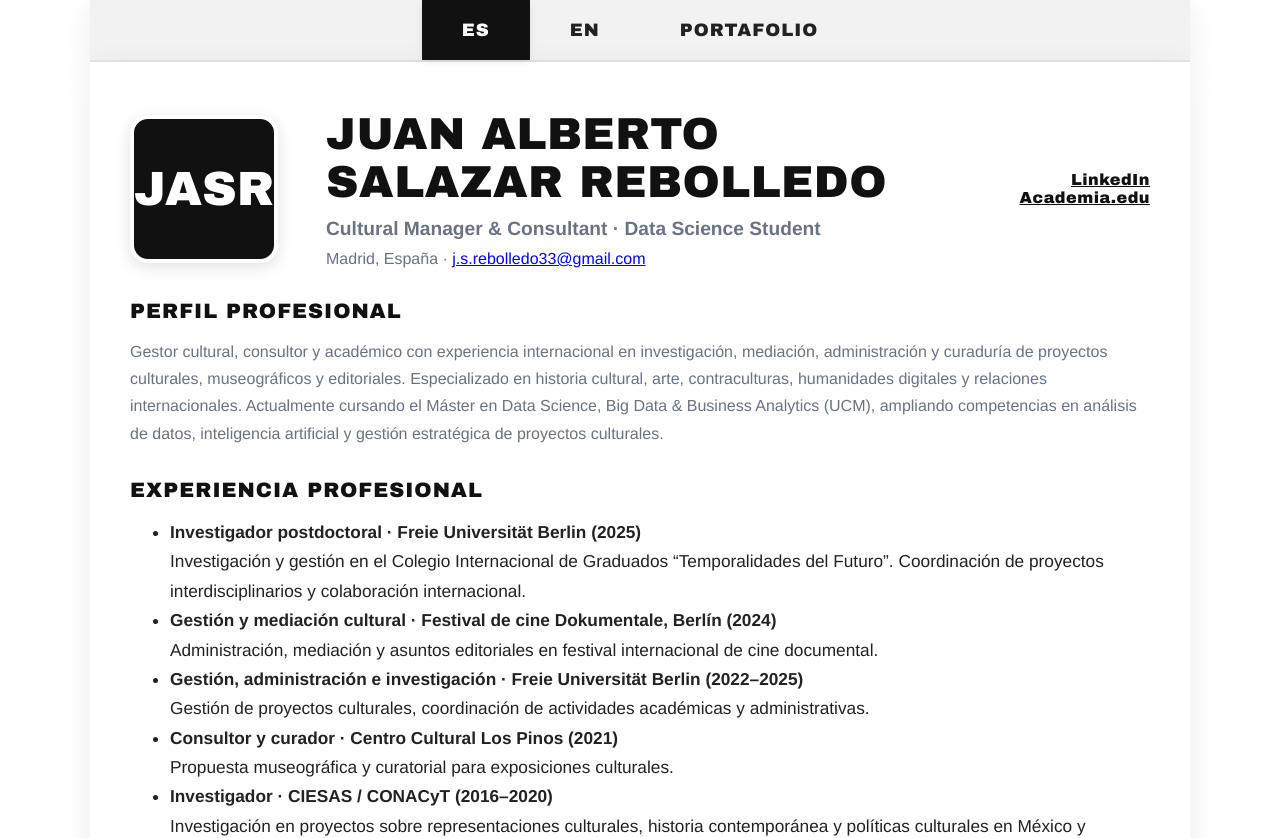
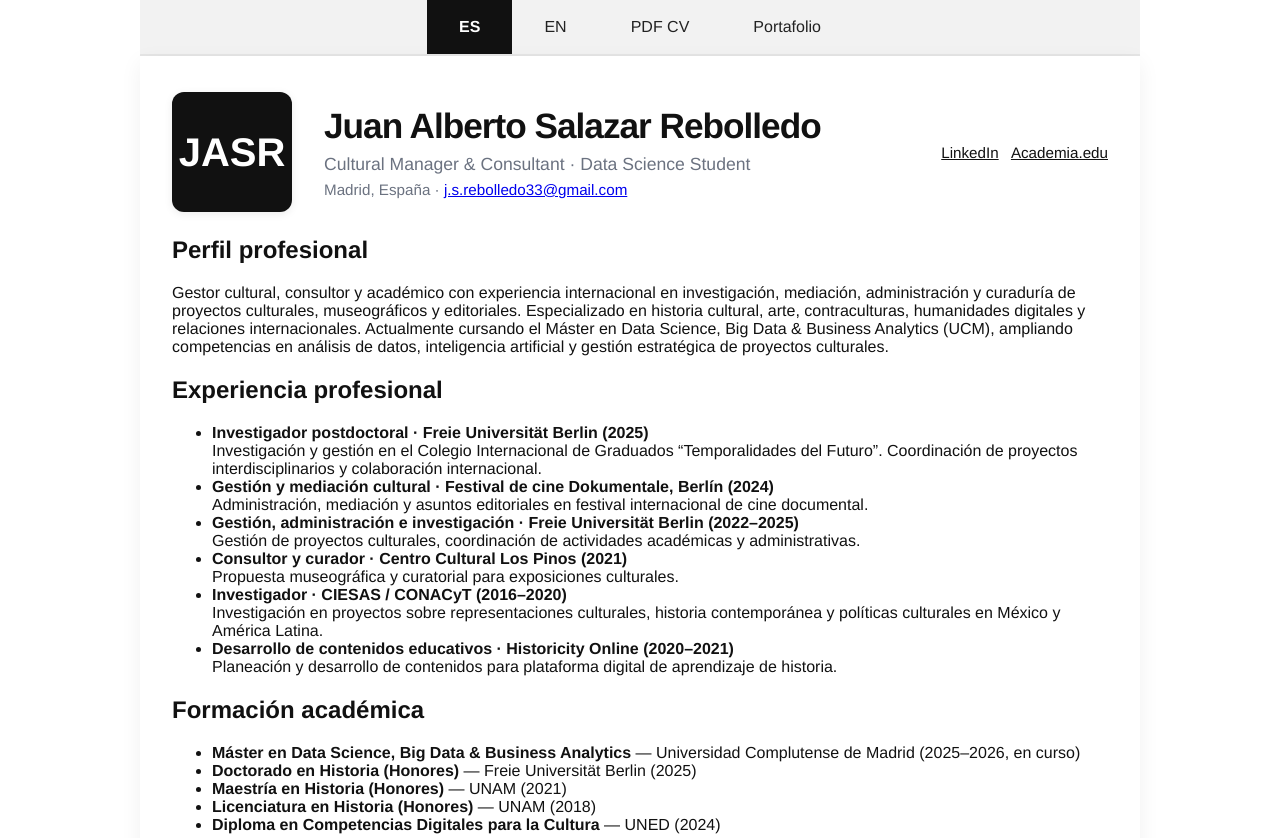
Before and after one commit to jasolni/web, a plain HTML site: page index.html in a window 1280 px wide. Shown: the top 838 px of the page. Drawn offline with Linux system fonts and the light colour scheme.

Commit message:
"rediseño 3"

```diff
--- a/index.html
+++ b/index.html
@@ -16,8 +16,6 @@
 				--tab-active-text: #fff;
 				--border: #e5e5e5;
 				--font: 'Helvetica Neue', Helvetica, Arial, sans-serif;
-				--headline: 'Arial Black', Arial, sans-serif;
-				--shadow: 0 8px 32px rgba(0,0,0,0.08);
 			}
 			html, body { height: 100%; }
 			body {
@@ -28,9 +26,9 @@
 				min-height: 100vh;
 			}
 			.main {
-				max-width: 1100px;
+				max-width: 1000px;
 				margin: 0 auto;
-				padding: 0 0 60px 0;
+				padding: 0 0 40px 0;
 			}
 			.nav {
 				display: flex;
@@ -38,156 +36,80 @@
 				background: var(--tab);
 				border-bottom: 2px solid var(--border);
 				margin-bottom: 0;
-				box-shadow: var(--shadow);
 			}
 			.nav-btn {
-				font-family: var(--headline);
-				font-size: 18px;
-				padding: 20px 40px;
+				font-family: var(--font);
+				font-size: 16px;
+				padding: 18px 32px;
 				background: none;
 				border: none;
 				color: var(--tab-text);
 				cursor: pointer;
 				transition: background 0.2s, color 0.2s;
 				outline: none;
-				letter-spacing: 1px;
-				text-transform: uppercase;
 			}
 			.nav-btn.active {
 				background: var(--tab-active);
 				color: var(--tab-active-text);
 				font-weight: bold;
-				box-shadow: 0 2px 8px rgba(0,0,0,0.08);
 			}
 			.content {
 				background: #fff;
-				border-radius: 0 0 18px 18px;
-				box-shadow: var(--shadow);
-				padding: 48px 40px 40px 40px;
+				border-radius: 0 0 12px 12px;
+				box-shadow: 0 6px 22px rgba(15,23,42,0.06);
+				padding: 36px 32px 32px 32px;
 				margin-top: 0;
 			}
 			.header {
 				display: flex;
 				align-items: center;
-				gap: 48px;
-				margin-bottom: 32px;
+				gap: 32px;
+				margin-bottom: 24px;
 			}
 			.avatar {
-				width: 140px;
-				height: 140px;
-				border-radius: 18px;
+				width: 120px;
+				height: 120px;
+				border-radius: 12px;
 				background: #111;
 				color: #fff;
-				font-size: 48px;
-				font-family: var(--headline);
+				font-size: 40px;
 				font-weight: bold;
 				display: flex;
 				align-items: center;
 				justify-content: center;
-				box-shadow: 0 4px 16px rgba(0,0,0,0.12);
-				border: 4px solid #fff;
+				box-shadow: 0 2px 8px rgba(0,0,0,0.08);
 			}
 			.header-info h1 {
-				font-size: 2.8rem;
-				margin: 0 0 12px 0;
-				font-family: var(--headline);
-				font-weight: 900;
-				letter-spacing: 0.5px;
-				text-transform: uppercase;
+				font-size: 2.2rem;
+				margin: 0 0 8px 0;
+				font-weight: 700;
+				letter-spacing: -1px;
 			}
 			.header-info .subtitle {
 				color: var(--muted);
-				font-size: 1.2rem;
-				margin-bottom: 10px;
-				font-family: var(--font);
-				font-weight: 600;
+				font-size: 1.1rem;
+				margin-bottom: 6px;
 			}
 			.header-info .meta {
 				color: var(--muted);
-				font-size: 1rem;
+				font-size: 0.95rem;
 			}
 			.header-links {
 				margin-left: auto;
 				text-align: right;
-				font-size: 1rem;
-				font-family: var(--font);
+				font-size: 0.95rem;
 			}
 			.header-links a {
 				color: #111;
 				text-decoration: underline;
-				margin-left: 12px;
-				font-weight: bold;
-				font-family: var(--headline);
-				letter-spacing: 0.5px;
+				margin-left: 8px;
 			}
-			h2 {
-				font-family: var(--headline);
-				font-size: 1.3rem;
-				margin-top: 32px;
-				margin-bottom: 12px;
-				text-transform: uppercase;
-				letter-spacing: 1px;
-				color: #111;
-			}
-			h3 {
-				font-family: var(--headline);
-				font-size: 1.1rem;
-				margin: 12px 0 6px 0;
-				text-transform: uppercase;
-				color: #111;
-			}
-			ul, p {
-				font-size: 1.08rem;
-				line-height: 1.7;
-				color: #222;
-				font-family: var(--font);
-			}
-			.muted {
-				color: var(--muted);
-				font-size: 1rem;
-			}
-			.portfolio-grid {
-				display: grid;
-				gap: 40px;
-				grid-template-columns: repeat(auto-fit,minmax(340px,1fr));
-				margin-top: 32px;
-			}
-			.portfolio-item {
-				background: #fff;
-				border-radius: 16px;
-				padding: 24px;
-				box-shadow: 0 2px 12px rgba(0,0,0,0.07);
-				display: flex;
-				flex-direction: column;
-				align-items: flex-start;
-				transition: box-shadow 0.2s;
-			}
-			.portfolio-item:hover {
-				box-shadow: 0 8px 32px rgba(0,0,0,0.13);
-			}
-			.portfolio-item img {
-				width: 100%;
-				border-radius: 12px;
-				max-height: 200px;
-				object-fit: cover;
-				margin-bottom: 18px;
-				box-shadow: 0 2px 8px rgba(0,0,0,0.08);
-			}
-			.portfolio-item a {
-				color: #111;
-				font-family: var(--headline);
-				font-size: 1rem;
-				text-decoration: underline;
-				margin-top: 8px;
-				font-weight: bold;
-			}
-			@media (max-width: 900px) {
-				.main { max-width: 100vw; }
+			@media (max-width: 700px) {
+				.main { padding: 0; }
 				.content { padding: 18px 8px 18px 8px; }
-				.header { flex-direction: column; gap: 18px; }
-				.avatar { width: 90px; height: 90px; font-size: 32px; }
-				.header-info h1 { font-size: 1.5rem; }
-				.portfolio-grid { grid-template-columns: 1fr; }
+				.header { flex-direction: column; gap: 12px; }
+				.avatar { width: 80px; height: 80px; font-size: 28px; }
+				.header-info h1 { font-size: 1.3rem; }
 			}
 		</style>
 		<script>
@@ -207,7 +129,7 @@
 			<nav class="nav">
 				<button class="nav-btn" id="btn-es" onclick="showTab('es')">ES</button>
 				<button class="nav-btn" id="btn-en" onclick="showTab('en')">EN</button>
-
+				<button class="nav-btn" id="btn-pdf" onclick="showTab('pdf')">PDF CV</button>
 				<button class="nav-btn" id="btn-portfolio" onclick="showTab('portfolio')">Portafolio</button>
 			</nav>
 			<div class="content">
@@ -305,7 +227,12 @@
 							<h2>Professional Interests</h2>
 							<p class="muted">I am passionate about international cultural management, innovation in art and heritage projects, data analysis applied to culture, mediation, and strategic consulting. I seek to contribute to multidisciplinary teams that integrate humanities, technology, and creativity to transform the cultural sector.</p>
 						</div>
-
+						<div id="pdf" class="tab-content" style="display:none">
+							<div style="text-align:center; margin-top:40px;">
+								<button onclick="window.print()" style="padding:16px 32px;font-size:1.1rem;background:#111;color:#fff;border:none;border-radius:8px;cursor:pointer;">Descargar CV en PDF</button>
+								<p class="muted" style="margin-top:18px;">Haz clic en el botón para descargar una versión imprimible del CV.</p>
+							</div>
+						</div>
 						<div id="portfolio" class="tab-content" style="display:none">
 							<h2>Portafolio / Portfolio</h2>
 							<div style="display:grid;gap:32px;grid-template-columns:repeat(auto-fit,minmax(320px,1fr));margin-top:24px;">
```
